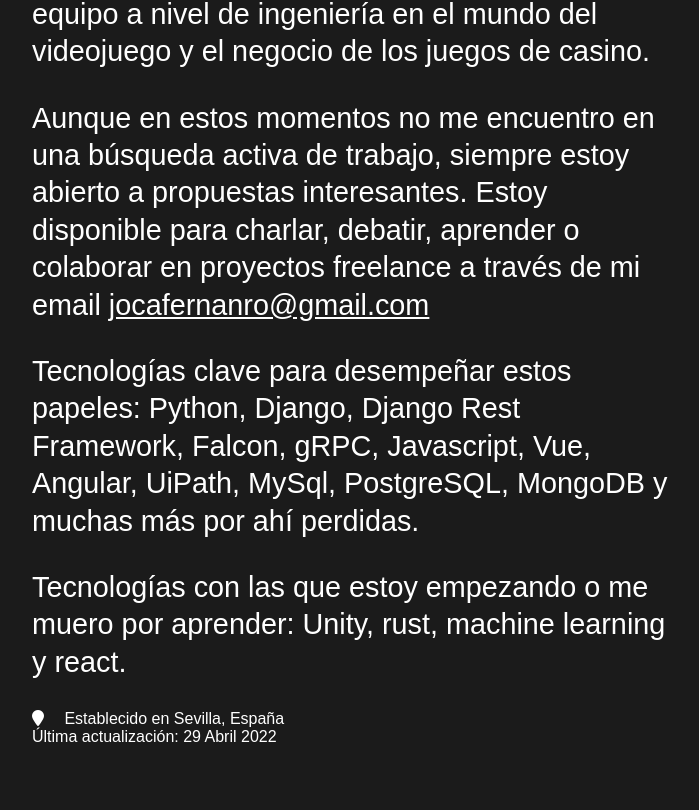
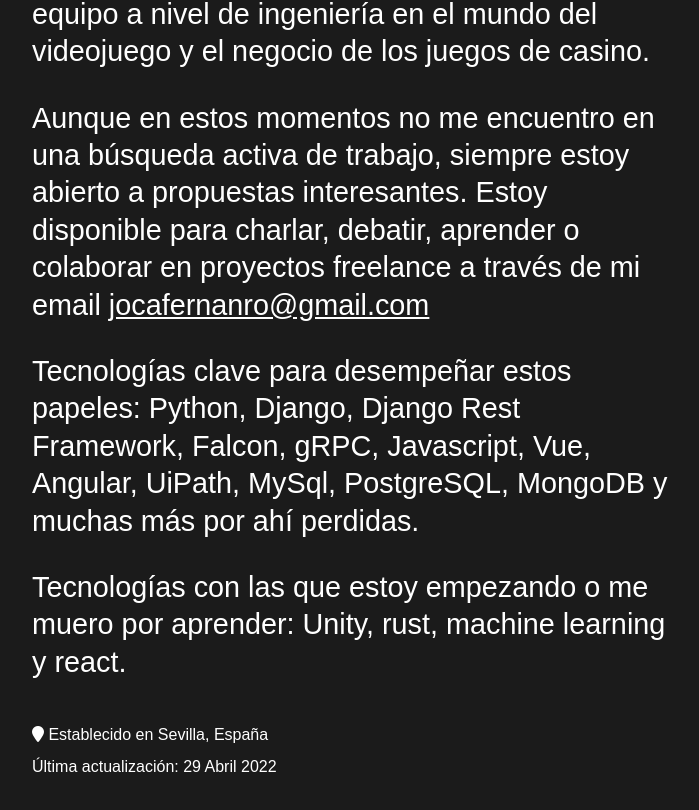
Before and after one commit to jocafernanro/personal-web, a Vue app: page / in a window 1280 px wide. Shown: the part 2610-3420 px from the top of the page, without its empty margins (288-987 px from the left). Built offline with nearby package versions, Linux system fonts and the light colour scheme; a web font is replaced by a local one.

Commit message:
years update

```diff
--- a/src/components/home/HomeMain.vue
+++ b/src/components/home/HomeMain.vue
@@ -48,7 +48,7 @@
       Tecnologías con las que estoy empezando o me muero por aprender: Unity, rust, machine learning y react.
     </p>
     <p class="main-home__location"><i class="fas fa-map-marker"></i> Establecido en Sevilla, España</p>
-    <p class="main-home__location">Última actualización: 29 Abril 2022</p>
+    <p class="main-home__update">Última actualización: 29 Abril 2022</p>
   </section>
 </template>
 
@@ -90,8 +90,12 @@ export default {
     &__location {
       font-size: var(--text-location-size);
       .fas{
-        margin: 0 1em 0 0;
+        margin: 1em 0;
       }
+    }
+
+    &__update {
+      padding: 0 0 1em 0;
     }
   }
 </style>
```
